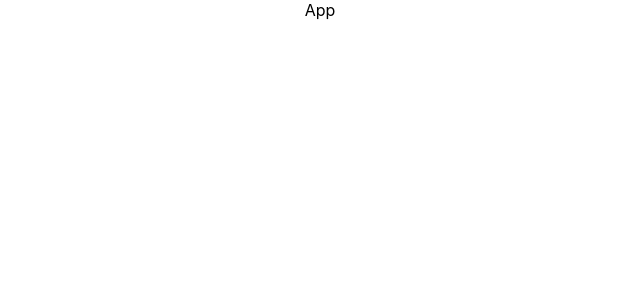
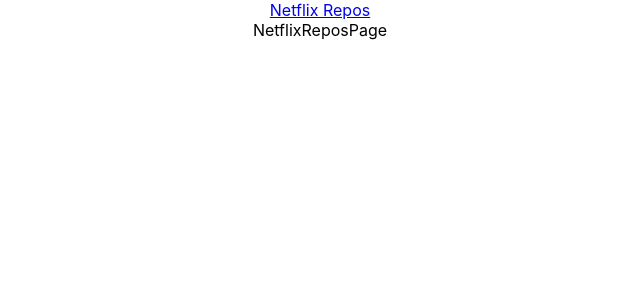
Before and after one commit to kailahk/go-links-project, a React (Create React App) app: page /netflixrepos in a window 1280 px wide. Shown: the top 300 px of the page, without its empty margins (320-960 px from the left). Built offline with nearby package versions, Linux system fonts and the light colour scheme.

Commit message:
implement routing for main app page

```diff
--- a/package.json
+++ b/package.json
@@ -10,6 +10,7 @@
     "morgan": "^1.10.0",
     "react": "^18.2.0",
     "react-dom": "^18.2.0",
+    "react-router-dom": "^6.11.2",
     "react-scripts": "5.0.1",
     "serve-favicon": "^2.5.0",
     "web-vitals": "^2.1.4"
--- /dev/null
+++ b/src/components/NavBar/NavBar.jsx
@@ -0,0 +1,10 @@
+import "./NavBar.css"
+import {Link} from "react-router-dom"
+
+export default function NavBar() {
+    return(
+        <div className="NavBar">
+            <Link to="/netflixrepos">Netflix Repos</Link>
+        </div>
+    )
+}
--- a/src/index.js
+++ b/src/index.js
@@ -2,10 +2,11 @@
 import ReactDOM from 'react-dom/client';
 import './index.css';
 import App from './pages/App/App';
+import {BrowserRouter as Router} from "react-router-dom"
 
 const root = ReactDOM.createRoot(document.getElementById('root'));
 root.render(
   <React.StrictMode>
-    <App />
+    <Router><App /></Router>
   </React.StrictMode>
 );
--- a/src/pages/App/App.jsx
+++ b/src/pages/App/App.jsx
@@ -1,9 +1,15 @@
 import './App.css';
+import {Routes, Route} from "react-router-dom"
+import NavBar from '../../components/NavBar/NavBar';
+import NetflixReposPage from '../NetflixReposPage/NetflixReposPage';
 
 export default function App() {
   return (
     <main className="App">
-      App
+      <NavBar />
+      <Routes>
+        <Route path="/netflixrepos" element={<NetflixReposPage/>}></Route>
+      </Routes>
     </main>
   );
 }
--- /dev/null
+++ b/src/pages/NetflixReposPage/NetflixReposPage.jsx
@@ -0,0 +1,9 @@
+import "./NetflixReposPage.css"
+
+export default function NetflixReposPage() {
+    return (
+        <div className="NetflixReposPage">
+            NetflixReposPage
+        </div>
+    )
+}
```
Also changed, not shown: src/components/NavBar/NavBar.css (added), src/pages/NetflixReposPage/NetflixReposPage.css (added), 1 other file (tests, documents, lock files or other folders).
